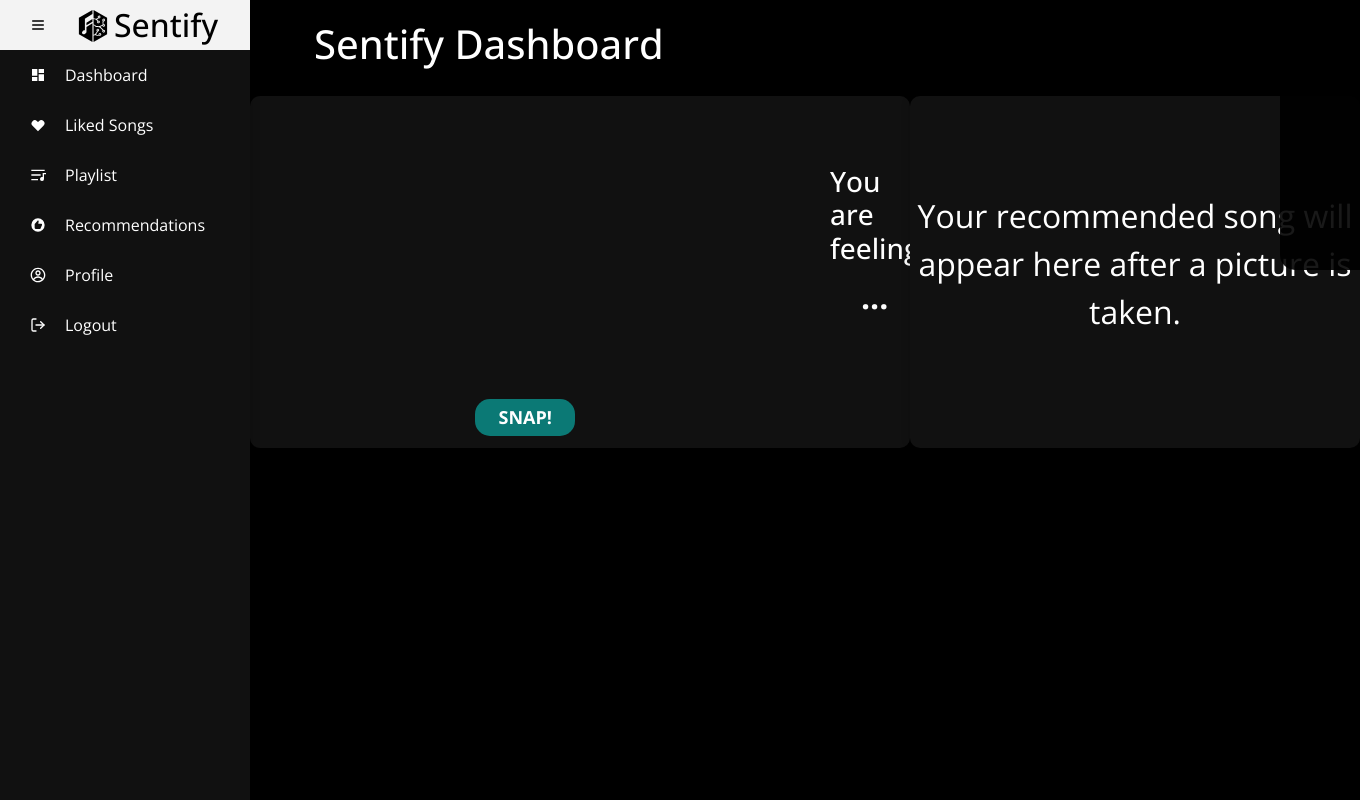
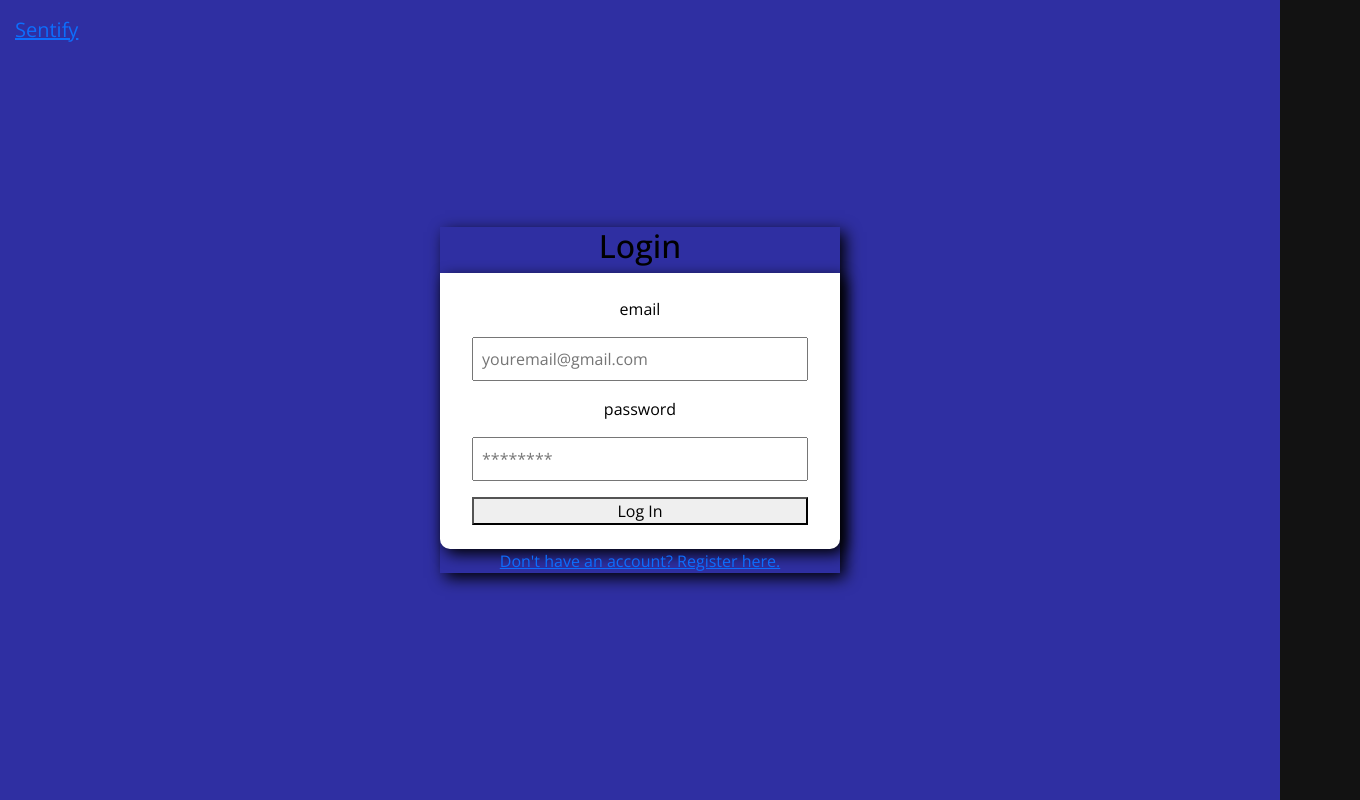
Before and after one commit to galileoandthestars/Sentify, a React (Create React App) app in the folder frontend/: page /dashboard in a window 1280 px wide. Shown: the whole page, 1360 px wide, since content can reach past the window. Built offline with nearby package versions, Linux system fonts and the light colour scheme; no server answers.

Commit message:
Dashboard is now not scrollable

```diff
--- a/frontend/src/Pages/Dashboard.js
+++ b/frontend/src/Pages/Dashboard.js
@@ -3,12 +3,19 @@ import { Login } from "./Login";
 import useToken from "../components/useToken";
 import { DashBoardLayout } from '../components/DashBoardLayout';
 import { ProSidebarProvider } from 'react-pro-sidebar';
+import { toggleScroll } from "../components/toggleScroll";
 
 export const Dashboard = () => {
     const { token } = useToken();
 
     if (!token) {
-        <Login />
+        return <Login />
+    }
+
+    const { scroll, setScroll } = toggleScroll();
+
+    if (scroll) {
+        setScroll(true);
     }
 
     return (
```
